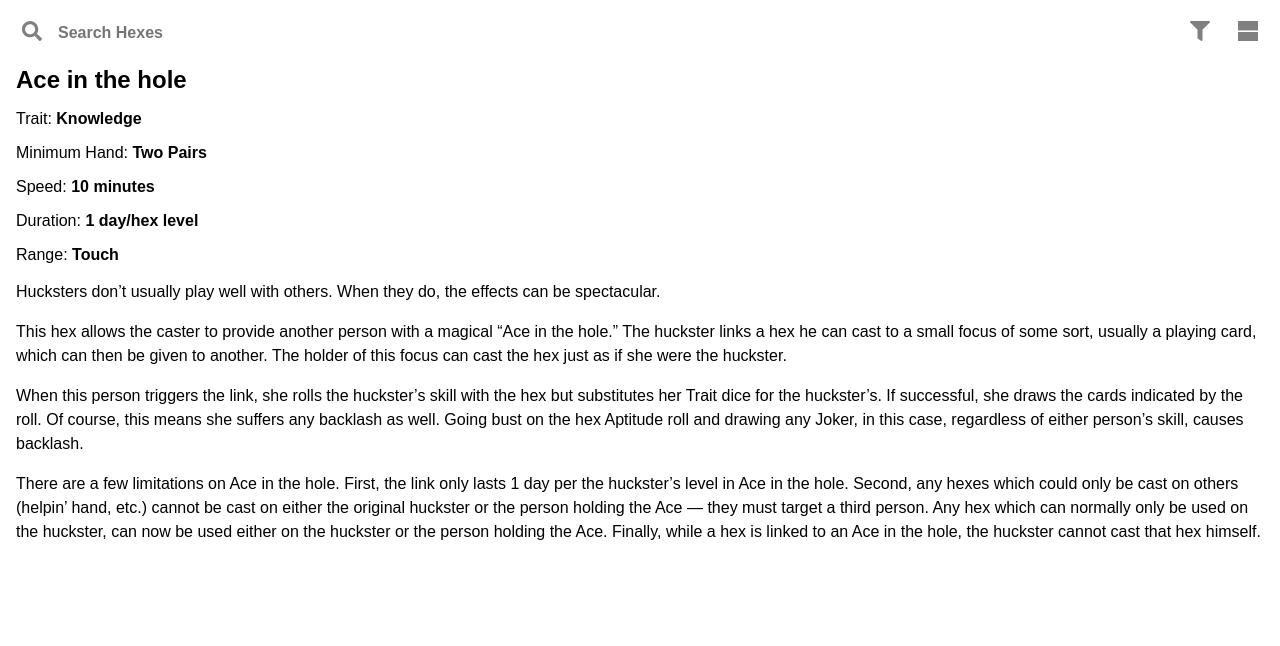
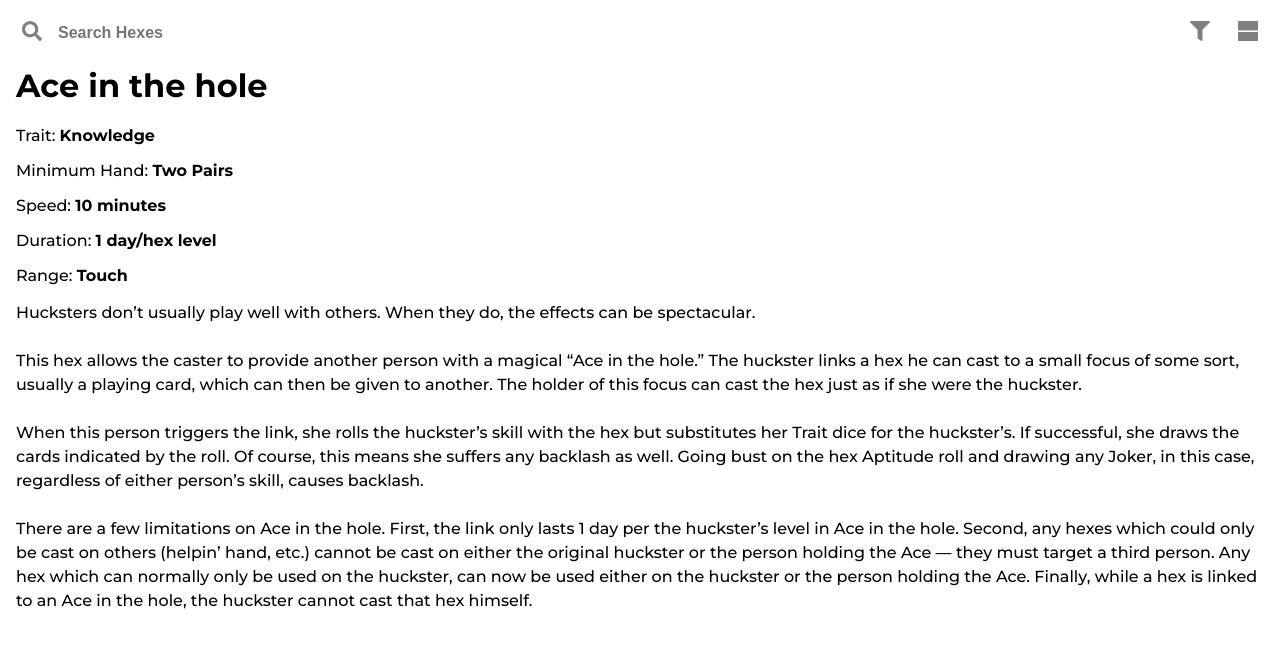
Before and after one commit to oarodrig/hexbook, a React (Create React App) app: page /hex/1 in a window 1280 px wide. Shown: the top 646 px of the page. Built offline with nearby package versions, Linux system fonts and the light colour scheme.

Commit message:
Updates to hex description display and fonts

```diff
--- a/public/index.html
+++ b/public/index.html
@@ -24,6 +24,10 @@
       work correctly both with client-side routing and a non-root public URL.
       Learn how to configure a non-root public URL by running `npm run build`.
     -->
+    <link
+      href="https://fonts.googleapis.com/css2?family=Montserrat:wght@500;700&display=swap"
+      rel="stylesheet"
+    />
     <title>React App</title>
   </head>
   <body>
--- a/src/HexDetail/HexDetail.js
+++ b/src/HexDetail/HexDetail.js
@@ -26,9 +26,7 @@ const HexDetail = (props) => {
       <p>
         Range: <b>{hex.range}</b>
       </p>
-      {hex.descriptionStrings.map(description => (
-        <p className={style.hexDescription}>{description}</p>
-      ))}
+      <p className={style.hexDescription}>{hex.description}</p>
       {hex.handTable && (
         <table className={style.hexTable}>
           <thead>
--- a/src/HexDetail/HexDetail.module.css
+++ b/src/HexDetail/HexDetail.module.css
@@ -2,17 +2,14 @@
   padding: 0 1rem;
 }
 
-.hexDetailContainer p {
-  font: 400 16px sans-serif;
-}
-
 .hexDetailContainer h1 {
-  font: 700 24px sans-serif;
+  font: 700 24px;
   margin-top: 0;
 }
 
 p.hexDescription {
   line-height: 1.5;
+  white-space: pre-wrap;
 }
 
 .hexTable {
@@ -20,10 +17,3 @@ p.hexDescription {
   width: 100%;
   margin-bottom: 1rem;
 }
-
-.hexTable td,
-.hexTable th {
-  border: 1px solid #999;
-  padding: 0.5rem;
-  text-align: left;
-}
--- a/src/HexList/HexList.js
+++ b/src/HexList/HexList.js
@@ -5,10 +5,7 @@ import style from "./HexList.module.css";
 const HexList = (props) => {
   const { hexes } = props;
 
-  const getRowView = () => {
-    console.log(hexes);
-    return hexes.map((hex) => <HexRow hex={hex} />);
-  };
+  const getRowView = () => hexes.map((hex) => <HexRow hex={hex} />);
 
   return (
     <div className={style.hexListContainer}>
--- a/src/HexRow/HexRow.module.css
+++ b/src/HexRow/HexRow.module.css
@@ -10,11 +10,10 @@
 }
 
 .hexName {
-  font: 700 18px /1 sans-serif;
+  font-weight: 700;
 }
 
 .hexTrait {
-  font: 400 16px sans-serif;
   margin-top: 0.25rem;
 }
 
--- a/src/common/hexes.js
+++ b/src/common/hexes.js
@@ -7,12 +7,11 @@ export default [
     speed: "10 minutes",
     duration: "1 day/hex level",
     range: "Touch",
-    descriptionStrings: [
-      "Hucksters don’t usually play well with others. When they do, the effects can be spectacular.",
-      "This hex allows the caster to provide another person with a magical “Ace in the hole.” The huckster links a hex he can cast to a small focus of some sort, usually a playing card, which can then be given to another. The holder of this focus can cast the hex just as if she were the huckster.",
-      "When this person triggers the link, she rolls the huckster’s skill with the hex but substitutes her Trait dice for the huckster’s. If successful, she draws the cards indicated by the roll. Of course, this means she suffers any backlash as well. Going bust on the hex Aptitude roll and drawing any Joker, in this case, regardless of either person’s skill, causes backlash.",
-      "There are a few limitations on Ace in the hole. First, the link only lasts 1 day per the huckster’s level in Ace in the hole. Second, any hexes which could only be cast on others (helpin’ hand, etc.) cannot be cast on either the original huckster or the person holding the Ace — they must target a third person. Any hex which can normally only be used on the huckster, can now be used either on the huckster or the person holding the Ace. Finally, while a hex is linked to an Ace in the hole, the huckster cannot cast that hex himself.",
-    ]
+    description: `Hucksters don’t usually play well with others. When they do, the effects can be spectacular.\n
+This hex allows the caster to provide another person with a magical “Ace in the hole.” The huckster links a hex he can cast to a small focus of some sort, usually a playing card, which can then be given to another. The holder of this focus can cast the hex just as if she were the huckster.\n
+When this person triggers the link, she rolls the huckster’s skill with the hex but substitutes her Trait dice for the huckster’s. If successful, she draws the cards indicated by the roll. Of course, this means she suffers any backlash as well. Going bust on the hex Aptitude roll and drawing any Joker, in this case, regardless of either person’s skill, causes backlash.\n
+There are a few limitations on Ace in the hole. First, the link only lasts 1 day per the huckster’s level in Ace in the hole. Second, any hexes which could only be cast on others (helpin’ hand, etc.) cannot be cast on either the original huckster or the person holding the Ace — they must target a third person. Any hex which can normally only be used on the huckster, can now be used either on the huckster or the person holding the Ace. Finally, while a hex is linked to an Ace in the hole, the huckster cannot cast that hex himself.\n
+`,
   },
   {
     id: 2,
@@ -22,13 +21,12 @@ export default [
     speed: "1",
     duration: "Concentration",
     range: "5 yards/hex level",
-    descriptionStrings: [
-      "With call o’ the wild, a huckster can summon animal allies to his aid. Sometimes, however, he may find there is no need to summon the animals—they’re already there. Beast master lets a huckster mentally command animals within range of the hex.",
-      "Unlike call o’ the wild, this hex doesn’t give the huckster much choice over what animals he gets. He’s limited to what’s on hand when he casts the hex. The affected animals do his bidding as long as he continues to concentrate. As soon as he stops, however, the animals revert to their normal actions.",
-      "Beast master doesn’t impart any intelligence to the animals it affects. The caster shouldn’t expect a squirrel to read a note over the bad guy’s shoulder. Controlled animals must still make guts checks when faced with supernatural opponents.",
-      "If the animals the huckster targets are trained or under the control of someone with the animal wranglin’ Aptitude, it’s a little tougher to manage. Make an opposed roll between the two attempting to control the varmints, the caster’s beast master skill versus the other’s animal wranglin’. Characters on horseback use their horse ridin’ instead. If the huckster loses this contest, the hex fails.",
-      "The number of animals the huckster can control is based on the hand he draws"
-    ],
+    description: `With call o’ the wild, a huckster can summon animal allies to his aid. Sometimes, however, he may find there is no need to summon the animals—they’re already there. Beast master lets a huckster mentally command animals within range of the hex.\n
+Unlike call o’ the wild, this hex doesn’t give the huckster much choice over what animals he gets. He’s limited to what’s on hand when he casts the hex. The affected animals do his bidding as long as he continues to concentrate. As soon as he stops, however, the animals revert to their normal actions.\n
+Beast master doesn’t impart any intelligence to the animals it affects. The caster shouldn’t expect a squirrel to read a note over the bad guy’s shoulder. Controlled animals must still make guts checks when faced with supernatural opponents.\n
+If the animals the huckster targets are trained or under the control of someone with the animal wranglin’ Aptitude, it’s a little tougher to manage. Make an opposed roll between the two attempting to control the varmints, the caster’s beast master skill versus the other’s animal wranglin’. Characters on horseback use their horse ridin’ instead. If the huckster loses this contest, the hex fails.\n
+The number of animals the huckster can control is based on the hand he draws.
+`,
     handTable: {
       effect: "Number",
       hands: {
@@ -53,12 +51,11 @@ export default [
     speed: "1",
     duration: "1 round",
     range: "5 yards/hex level",
-    descriptionStrings: [
-      "A huckster using confound cannot only make  something harder than it looked, he can make it  harder than it is!",
-      "This hex causes the Target Number for any  single Trait or Aptitude roll to increase in  difficulty. Raises for this roll are figured from the  new adjusted TN. It is effective against even  magical Aptitudes like hexes, rituals, and even a  blessed’s faith rolls.",
-      "Confound only affects the next action made by  the target. If the next action the target makes  doesn’t involve an Aptitude or Trait roll, the hex  is wasted. Additionally, if a full round elapses  without the target taking an action, the hex is  wasted.",
-      "The increase of the Target Number is based  on the hand drawn by the huckster. The  minimum hand increases the TN by +2. Each  hand above the minimum required adds an  additional +2 to the TN."
-    ]
+    description: `A huckster using confound cannot only make something harder than it looked, he can make it harder than it is!\n
+This hex causes the Target Number for any single Trait or Aptitude roll to increase in difficulty. Raises for this roll are figured from the new adjusted TN. It is effective against even magical Aptitudes like hexes, rituals, and even a blessed’s faith rolls.\n
+Confound only affects the next action made by the target. If the next action the target makes doesn’t involve an Aptitude or Trait roll, the hex is wasted. Additionally, if a full round elapses without the target taking an action, the hex is wasted.\n
+The increase of the Target Number is based on the hand drawn by the huckster. The minimum hand increases the TN by +2. Each hand above the minimum required adds an additional +2 to the TN.\n
+`,
   },
   {
     id: 4,
@@ -68,9 +65,7 @@ export default [
     speed: "1",
     duration: "Concentration or 1 Wind/round",
     range: "5 yards/hex level",
-    descriptionString: [
-      "Corporeal twist is the opposite of corporealtweak. It lowers one of a target’s physical Traitsby one die type for each of the hands listedunder corporeal tweak. Once the die type hasdropped to a d4, the Coordination drops by 1 foreach level, down to a minimum of 1d4. A subjectcan only be affected by one corporeal twist at atime. Any further corporeal twists cast on atarget while one is still in effect automaticallyfail.",
-    ]
+    description: `Corporeal twist is the opposite of corporeal tweak. It lowers one of a target’s physical Traitsby one die type for each of the hands listedunder corporeal tweak. Once the die type hasdropped to a d4, the Coordination drops by 1 foreach level, down to a minimum of 1d4. A subjectcan only be affected by one corporeal twist at atime. Any further corporeal twists cast on atarget while one is still in effect automaticallyfail.`,
   },
   {
     id: 5,
@@ -80,11 +75,10 @@ export default [
     speed: "10 minutes",
     duration: "Permanent",
     range: "1 yard",
-    descriptionStrings: [
-      "Helpin’ hand allows a huckster to heal a  suffering companion’s wounds (not his own).  Each successful casting reduces the wounds in  all areas by 1 level each. During this time the  caster can take no actions other than sitting  near the patient and waiting (a good time to  brush up on one’s solitaire).",
-      "The hand needed depends on the victim’s  highest wound level. Note that helpin’ hand can’t  heal more than 1 level of wounds at a time. The  huckster can treat several wound levels by  casting the hex more than once, however. Helpin’  hand also can’t restore maimed limbs. Only the  divine favors of shamans and the blessed can  pull off that trick.",
-      "Undead, like the Harrowed, cannot be affected  by this hex. To fix their wounds, the huckster  must use the reanimate hex."
-    ],
+    description: `Helpin’ hand allows a huckster to heal a suffering companion’s wounds (not his own). Each successful casting reduces the wounds in all areas by 1 level each. During this time the caster can take no actions other than sitting near the patient and waiting (a good time to brush up on one’s solitaire).\n
+The hand needed depends on the victim’s highest wound level. Note that helpin’ hand can’t heal more than 1 level of wounds at a time. The huckster can treat several wound levels by casting the hex more than once, however. Helpin’ hand also can’t restore maimed limbs. Only the divine favors of shamans and the blessed can pull off that trick.\n
+Undead, like the Harrowed, cannot be affected by this hex. To fix their wounds, the huckster must use the reanimate hex.\n
+`,
     handTable: {
       effect: "Wound",
       hands: {
@@ -109,13 +103,12 @@ export default [
     speed: "2",
     duration: "Concentration or 1 Wind/round",
     range: "5 yards/hex level",
-    descriptionStrings: [
-      "Many a cowpoke has been misled by a mirage.  Not all of these are natural phenomenon—some  sprang from a hand of cards!",
-      "This hex allows a huckster to create an  illusion of a place or inanimate object. For the  purposes of this hex, normal plants such as  grass and trees are considered inanimate.",
-      "The effects of the hex are limited to an area  equal to 200 square feet per hex level. This is the  equivalent of a 20’ x 10’ rectangle, although the  huckster can modify this area into any shape, as  long it does not exceed the limit. If needed, the  huckster can move the illusion as appropriate  within the range of the hex. Note, though, that  any illusionary objects created with this hex  must be three dimensional. Your huckster can’t  extend the size of his illusion by making a  locomotive which appears normal from the side  but which is only 1” wide.",
-      "The illusion produced by the hex is very  realistic. So much so, in fact, that anyone  viewing it must first have a reason to doubt its  existence—and then make a Hard (9) Cognition  roll—to recognize it for false. Anyone attempting  to touch an illusion realizes it to be false  without having to roll. Also, since it is visual, it  has absolutely no effect on the blind or  creatures that do not use vision as their primary  sense",
-      "The precision of the hex is limited by the  hand the huckster draws. Initially, only simple  objects can be reproduced, but with higher  hands he can produce very intricate illusions."
-    ],
+    description: `Many a cowpoke has been misled by a mirage. Not all of these are natural phenomenon—some sprang from a hand of cards!\n
+This hex allows a huckster to create an illusion of a place or inanimate object. For the purposes of this hex, normal plants such as grass and trees are considered inanimate.\n
+The effects of the hex are limited to an area equal to 200 square feet per hex level. This is the equivalent of a 20’ x 10’ rectangle, although the huckster can modify this area into any shape, as long it does not exceed the limit. If needed, the huckster can move the illusion as appropriate within the range of the hex. Note, though, that any illusionary objects created with this hex must be three dimensional. Your huckster can’t extend the size of his illusion by making a locomotive which appears normal from the side but which is only 1” wide.\n
+The illusion produced by the hex is very realistic. So much so, in fact, that anyone viewing it must first have a reason to doubt its existence—and then make a Hard (9) Cognition roll—to recognize it for false. Anyone attempting to touch an illusion realizes it to be false without having to roll. Also, since it is visual, it has absolutely no effect on the blind or creatures that do not use vision as their primary sense.\n
+The precision of the hex is limited by the hand the huckster draws. Initially, only simple objects can be reproduced, but with higher hands he can produce very intricate illusions.\n
+`,
     handTable: {
       effect: "Complexity",
       hands: {
@@ -140,11 +133,10 @@ export default [
     speed: "1 (Vamoose)",
     duration: "Instant",
     range: "5 yards/hex level",
-    descriptionStrings: [
-      "By raising the pot, a huckster can make a  good thing better. The huckster forces the  manitou to give himself or a companion a  supernatural “leg up.”",
-      "The hex is only effective when cast  immediately after another Trait or Aptitude roll  has been made successfully. To do this, the  huckster must spend his highest card, just as if  he were vamoosin’. He then casts raisin’ the pot!  and draws his hand. Based on the hand drawn,  he increases the number of raises on the  original Trait or Aptitude roll.",
-      "If the huckster goes bust on his roll or draws  a black Joker, not only does he suffer backlash  as normal, but the original Trait or Aptitude  check fails regardless of the roll."
-    ],
+    description: `By raising the pot, a huckster can make a good thing better. The huckster forces the manitou to give himself or a companion a supernatural “leg up.”\n
+The hex is only effective when cast immediately after another Trait or Aptitude roll has been made successfully. To do this, the huckster must spend his highest card, just as if he were vamoosin’. He then casts raisin’ the pot! and draws his hand. Based on the hand drawn, he increases the number of raises on the original Trait or Aptitude roll.\n
+If the huckster goes bust on his roll or draws a black Joker, not only does he suffer backlash as normal, but the original Trait or Aptitude check fails regardless of the roll.\n
+`,
     handTable: {
       effect: "Raises Gained",
       hands: {
@@ -165,11 +157,10 @@ export default [
     speed: "1",
     duration: "Concentration",
     range: "self",
-    descriptionStrings: [
-      "This is the favored hex of serious skulkers  everywhere.",
-      "Shadow man creates a pocket of shadow  around the huckster. It does not make him  invisible, but it does add to his sneak rolls. A  Pair adds +5 to the huckster’s roll. Better hands  add an additional +2 per level.",
-      "The huckster must still attempt to move  stealthily. Nothing stands out quite like a pocket  of shadow moving across main street at high  noon! Such actions negate the bonus.",
-    ]
+    description: `This is the favored hex of serious skulkers  everywhere.\n
+Shadow man creates a pocket of shadow  around the huckster. It does not make him  invisible, but it does add to his sneak rolls. A  Pair adds +5 to the huckster’s roll. Better hands  add an additional +2 per level.\n
+The huckster must still attempt to move  stealthily. Nothing stands out quite like a pocket  of shadow moving across main street at high  noon! Such actions negate the bonus.\n
+`,
   },
   {
     id: 9,
@@ -179,13 +170,12 @@ export default [
     speed: "1",
     duration: "Instant",
     range: "50 yards/hex level",
-    descriptionString: [
-      "The hexslinger’s best friend is the soul blast  hex. When cast, an almost invisible stream of  ghostly white energy races from the huckster’s  palm toward his target. The stream slams into  the victim like a bullet. Unlike a bullet, however,  soul blast has no effect on inanimate objects  (Harrowed, Walkin’ Dead, and other abominations  are very animate, by the way!) because it is  purely spiritual energy. The blast can only  damage things which have a spiritual component  to them—people, animals, undead, Harrowed, etc.",
-      "Just because the hex comes off doesn’t mean  it hits its target. Determine the Target Number  like a gunshot, starting with a Fair (5) TN. Ignore  range, but figure other penalties such as cover,  size, etc. The caster can even attempt a called  shot if he wishes.",
-      "Roll the huckster’s soul blast skill, and use  that result as both your attack roll and to figure  how many cards you get to draw. Remember that  the Target Number to determine if the spell  succeeds is not affected by modifiers for called  shots or other target modifiers, except wound  effects. It is possible to successfully cast soul  blast and still miss the target.",
-      "If the hex hits, damage depends on the hand  drawn, as shown on Soul Blast Table on the next  page. Soul blast does receive bonus dice  according to hit location: one die for hits to the  gizzards and two dice for head shots. Armor  does not protect against the damage from a soul  blast, nor does cover. The soul blast just goes  right through it",
-      "For some reason, a Dead Man’s Hand (two  black Aces, two black 8s, and a Jack of  Diamonds) causes automatic death."
-    ],
+    description: `The hexslinger’s best friend is the soul blast hex. When cast, an almost invisible stream of ghostly white energy races from the huckster’s palm toward his target. The stream slams into the victim like a bullet. Unlike a bullet, however, soul blast has no effect on inanimate objects (Harrowed, Walkin’ Dead, and other abominations are very animate, by the way!) because it is purely spiritual energy. The blast can only damage things which have a spiritual component to them—people, animals, undead, Harrowed, etc.\n
+Just because the hex comes off doesn’t mean it hits its target. Determine the Target Number like a gunshot, starting with a Fair (5) TN. Ignore range, but figure other penalties such as cover, size, etc. The caster can even attempt a called shot if he wishes.\n
+Roll the huckster’s soul blast skill, and use that result as both your attack roll and to figure how many cards you get to draw. Remember that the Target Number to determine if the spell succeeds is not affected by modifiers for called shots or other target modifiers, except wound effects. It is possible to successfully cast soul blast and still miss the target.\n
+If the hex hits, damage depends on the hand drawn, as shown on Soul Blast Table on the next page. Soul blast does receive bonus dice according to hit location: one die for hits to the gizzards and two dice for head shots. Armor does not protect against the damage from a soul blast, nor does cover. The soul blast just goes right through it.\n
+For some reason, a Dead Man’s Hand (two black Aces, two black 8s, and a Jack of Diamonds) causes automatic death.\n
+`,
     handTable: {
       effect: "Damage",
       hands: {
--- a/src/index.css
+++ b/src/index.css
@@ -5,5 +5,25 @@ button {
 }
 
 body {
+  font: 400 16px sans-serif;
+  font-family: "Montserrat", sans-serif;
   margin: 0;
 }
+
+tr {
+  line-height: 2;
+}
+
+td,
+th {
+  padding: 0.5rem;
+  text-align: left;
+}
+
+tr + tr {
+  border-top: 1px solid #bdbdbd;
+}
+
+thead tr {
+  background: #e4e4e4;
+}
```
